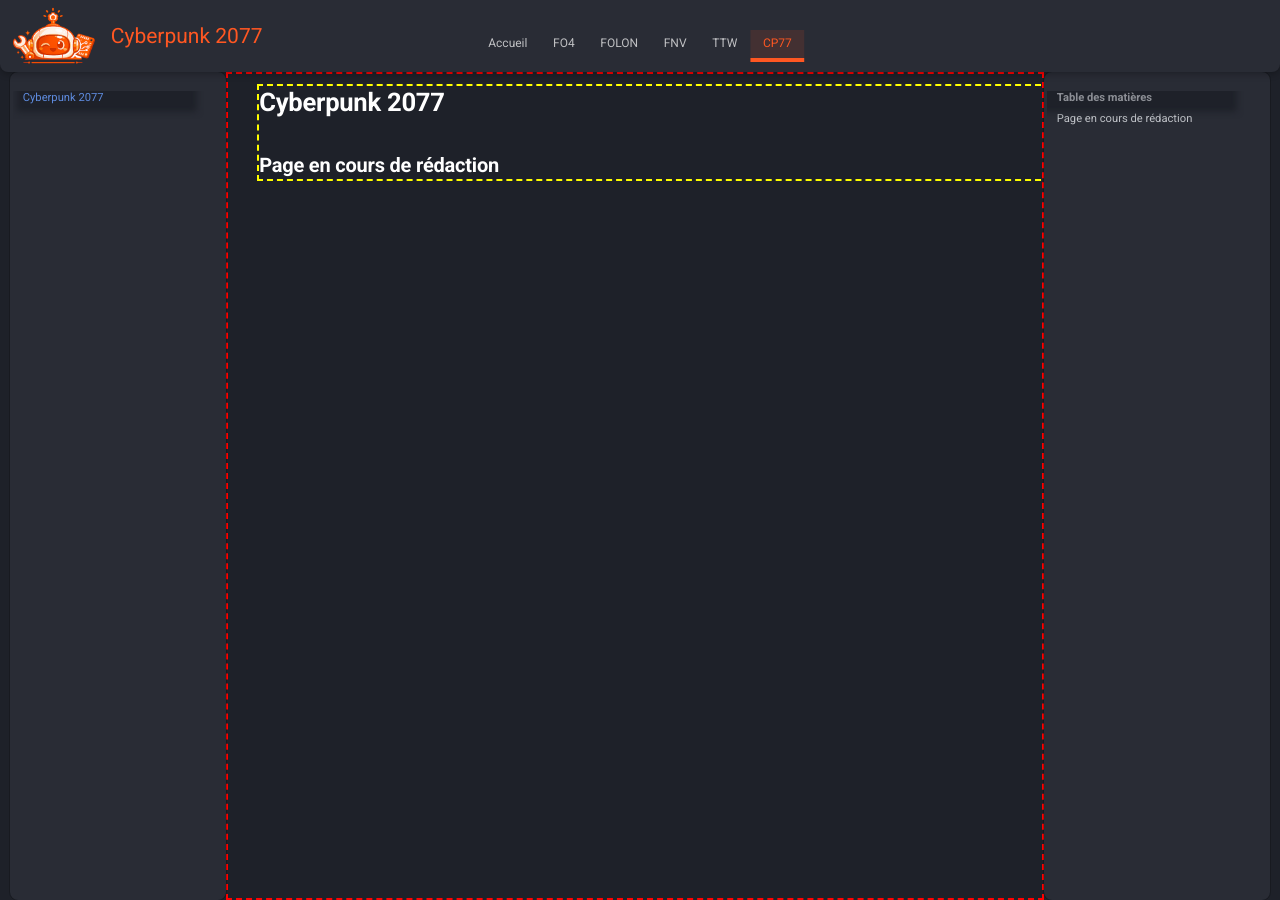
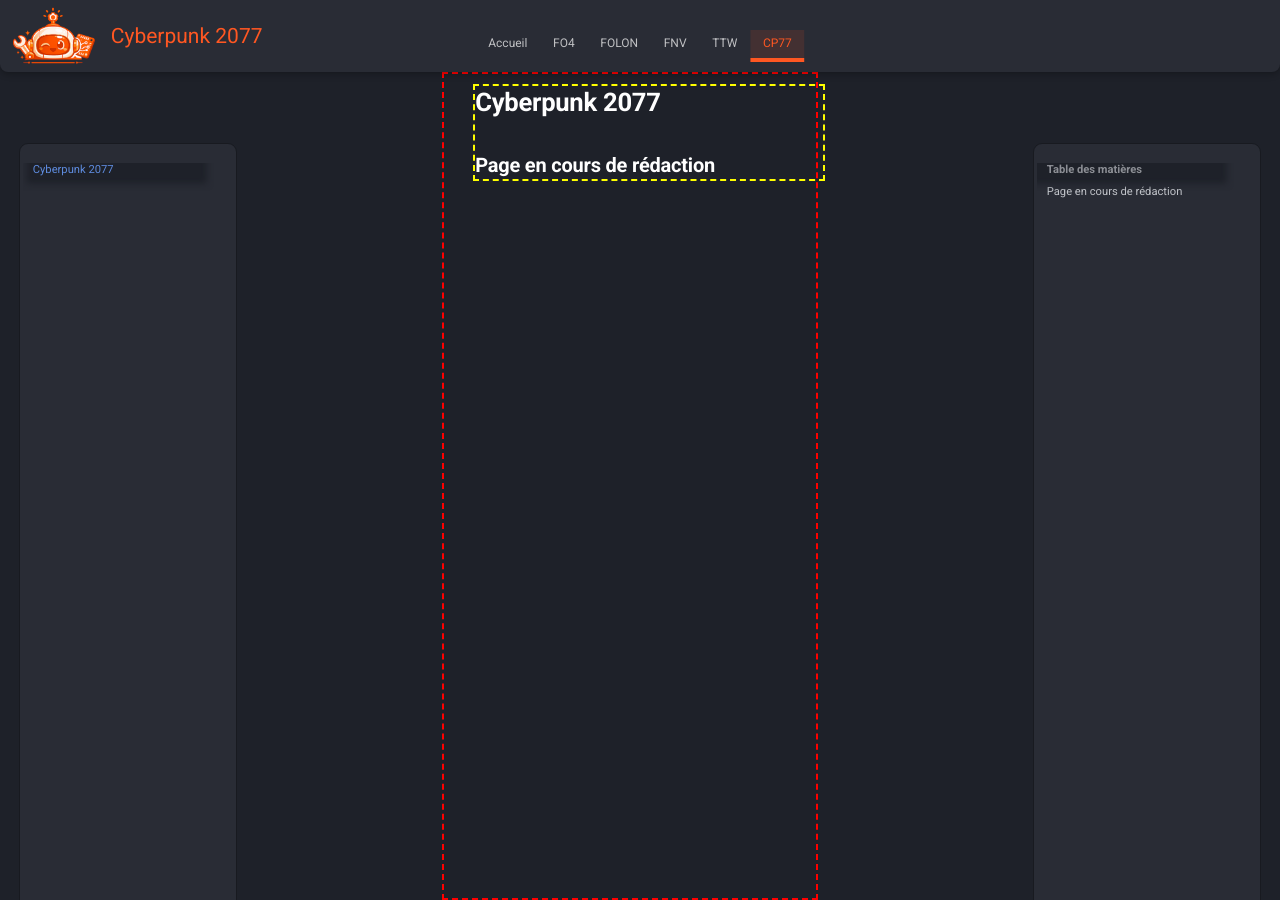
Before and after one commit to Lilevitchi/lilevitchi.github.io, an MkDocs documentation site: the page built from docs/cyberpunk/index.md, in a window 1280 px wide and 900 px high. Built offline with MkDocs 1.6.1 and Material for MkDocs 9.7.7, drawn with Linux system fonts in a browser that asks for light colours.

Commit message:
Update extra.css

```diff
--- a/docs/stylesheets/extra.css
+++ b/docs/stylesheets/extra.css
@@ -360,15 +360,15 @@
 
 /* Sidebars */
 [data-md-color-scheme] .md-sidebar {
-  position: fixed;
+  position: relative;
 
-  top: calc(var(--header-height) + var(--sidebar-gap));
+  top: var(--sidebar-gap));
   bottom: var(--sidebar-footer-offset);
 
   background: var(--bg-surface);
   border-radius: var(--radius-md);
   outline: 1px solid rgba(0,0,0,0.2);
-  height: auto;
+  height: 100%;
   overflow-y: auto;
   z-index: var(--z-sidebar);
 
```
